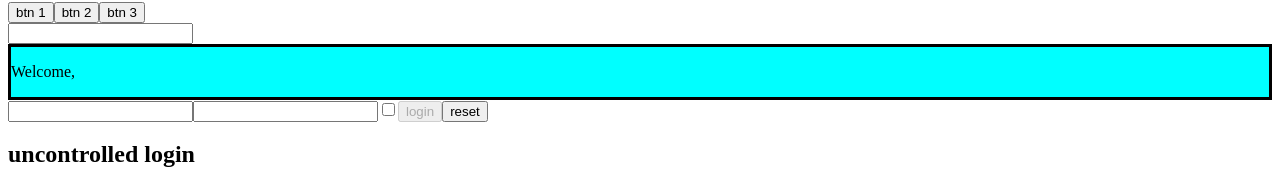
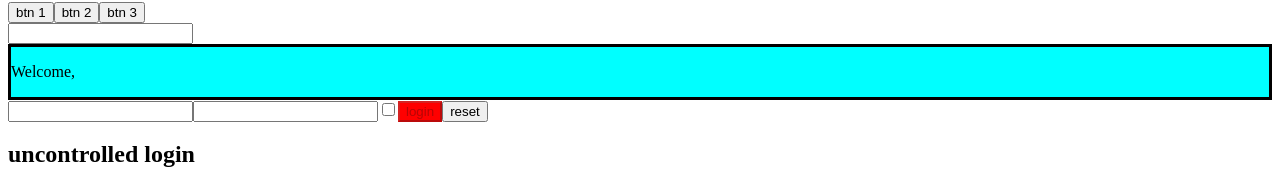
Before and after one commit to Parry93/react-exercises, a React (Create React App) app: page / in a window 1280 px wide. Shown: the part 430-617 px from the top of the page. Built offline with nearby package versions, Linux system fonts and the light colour scheme.

Commit message:
styling-components-03

```diff
--- a/src/Login.js
+++ b/src/Login.js
@@ -19,7 +19,10 @@ class Login extends React.Component{
             password:"",
             remember: false
         })
+
+
     }
+
 
 
 render(){
@@ -43,6 +46,7 @@ render(){
           onChange={this.handleInputChange}
         />
         <button
+          style={{'background-color': `${this.state.password.length < 8 ? 'red' : 'green'}`}}
           type="button"
           name="login"
           onClick={() => {
```
